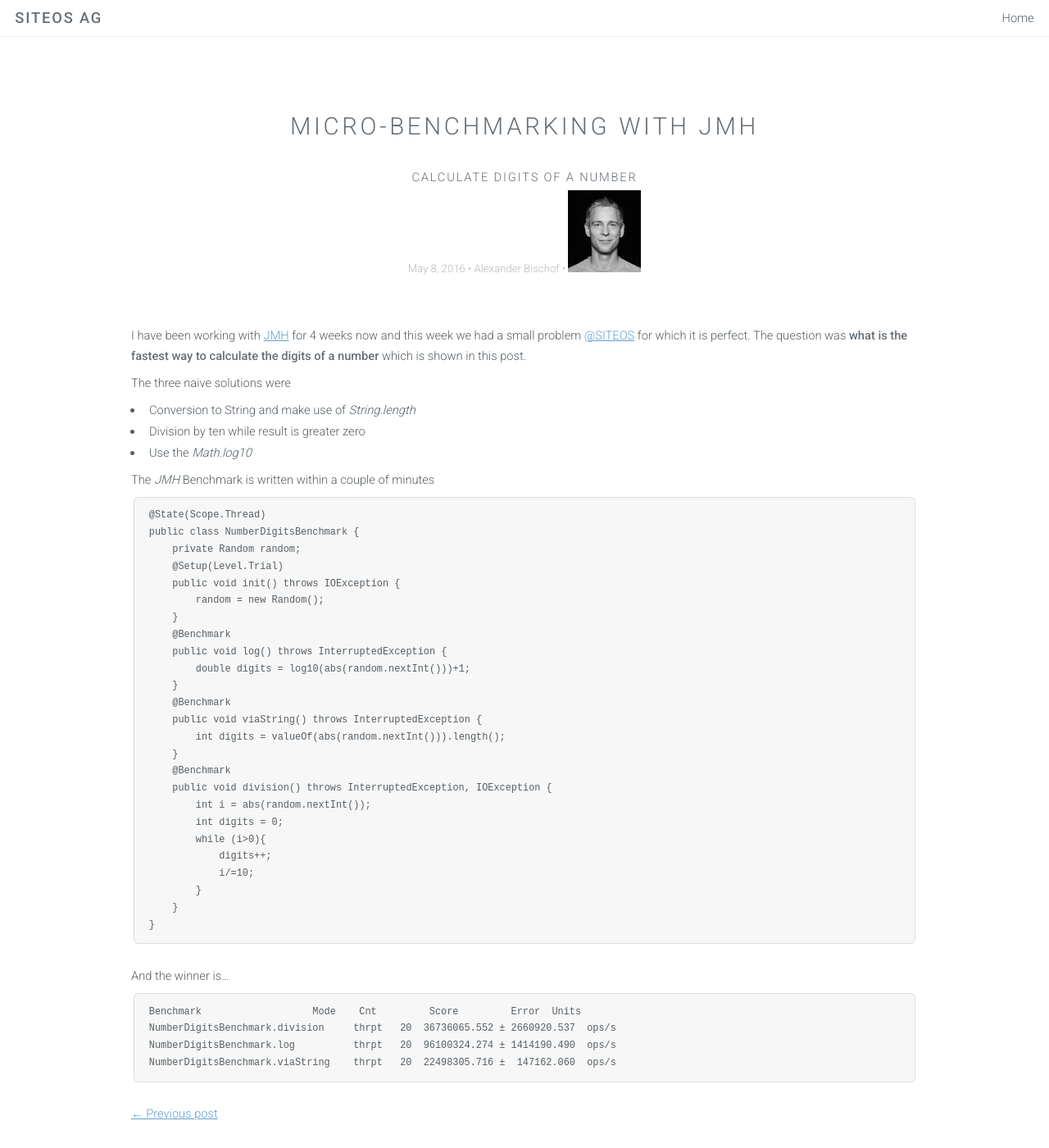
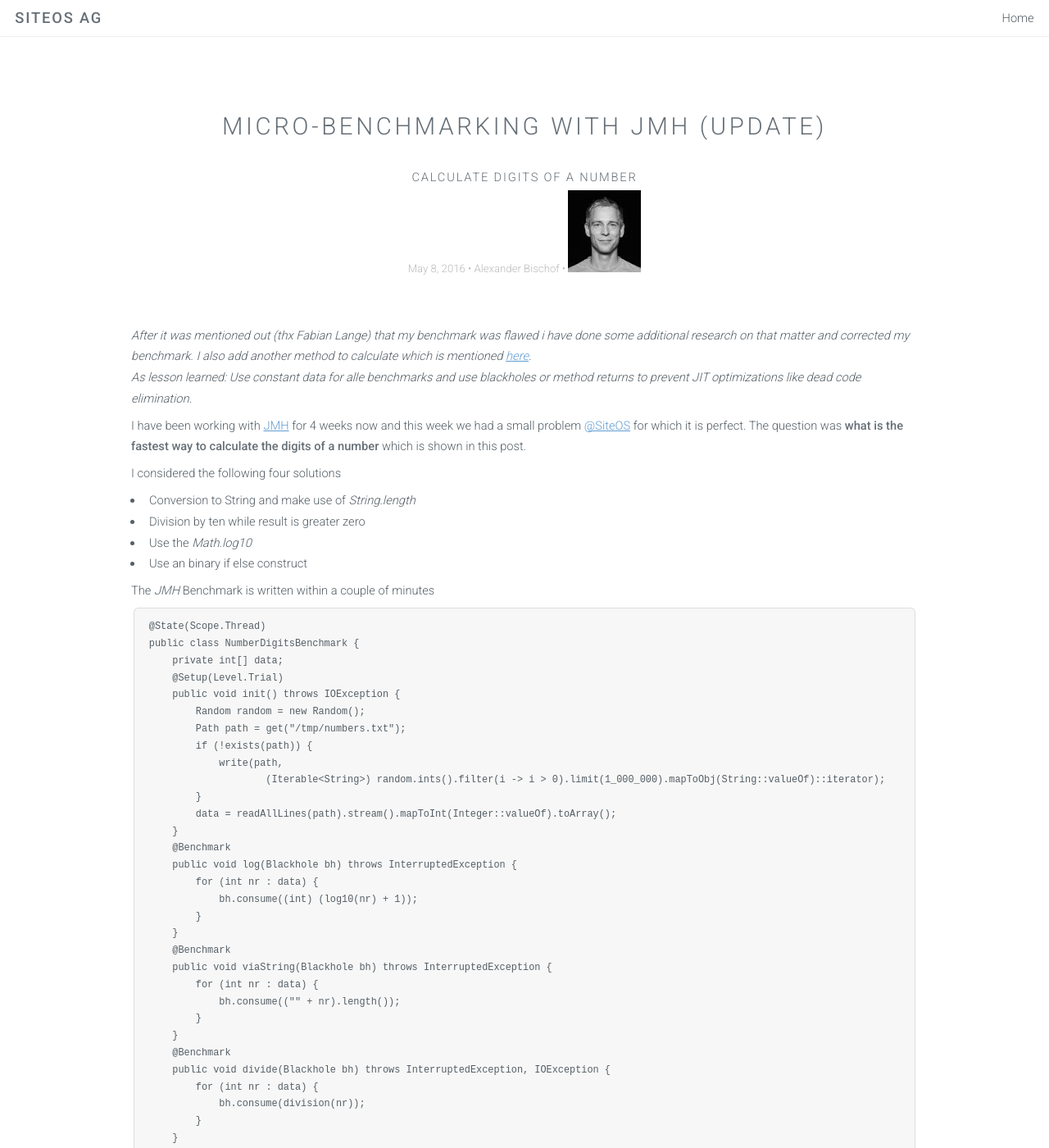
Before and after one commit to SiteOS/siteos.github.io, a Jekyll site: the page built from _posts/2016-05-08-Microbenchmarking-Count-Digits-Of-A-Number.markdown, in a window 1280 px wide and 1400 px high. Shown: the whole window at 82% size. Built offline with Jekyll 4.4.1, drawn with Linux system fonts in a browser that asks for light colours; some of the changed text lies outside the part shown.

Commit message:
Updated jmh post

```diff
--- a/_posts/2016-05-08-Microbenchmarking-Count-Digits-Of-A-Number.markdown
+++ b/_posts/2016-05-08-Microbenchmarking-Count-Digits-Of-A-Number.markdown
@@ -2,55 +2,131 @@
 layout: post
 author: Alexander Bischof
 authorkey: alexanderbischof
-title: Micro-Benchmarking with JMH
+title: Micro-Benchmarking with JMH (Update)
 description: Calculate digits of a number
 categories: Java JMH Benchmarck
 ---
+*After it was mentioned out (thx Fabian Lange) that my benchmark was flawed i have done some additional research on that
+matter and corrected my benchmark. I also add another method to calculate which is mentioned [here](http://stackoverflow.com/questions/1306727/way-to-get-number-of-digits-in-an-int/1308407#1308407).
+As lesson learned: Use constant data for alle benchmarks and use blackholes or method returns to prevent JIT optimizations like dead code elimination.*
+
 I have been working with [JMH](http://openjdk.java.net/projects/code-tools/jmh) for 4 weeks now and this week we had a
-small problem [@SITEOS](http://www.siteos.de) for which it is perfect. The question was **what is the fastest way to calculate
+small problem [@SiteOS](http://www.siteos.de) for which it is perfect. The question was **what is the fastest way to calculate
 the digits of a number** which is shown in this post.
 
-The three naive solutions were
+I considered the following four solutions
 
  - Conversion to String and make use of *String.length*
  - Division by ten while result is greater zero
  - Use the *Math.log10*
+ - Use an binary if else construct
 
 The *JMH* Benchmark is written within a couple of minutes
 
 {% highlight java %}
 @State(Scope.Thread)
 public class NumberDigitsBenchmark {
-    private Random random;
+    private int[] data;
     @Setup(Level.Trial)
     public void init() throws IOException {
-        random = new Random();
+        Random random = new Random();
+        Path path = get("/tmp/numbers.txt");
+        if (!exists(path)) {
+            write(path,
+                    (Iterable<String>) random.ints().filter(i -> i > 0).limit(1_000_000).mapToObj(String::valueOf)::iterator);
+        }
+        data = readAllLines(path).stream().mapToInt(Integer::valueOf).toArray();
     }
     @Benchmark
-    public void log() throws InterruptedException {
-        double digits = log10(abs(random.nextInt()))+1;
+    public void log(Blackhole bh) throws InterruptedException {
+        for (int nr : data) {
+            bh.consume((int) (log10(nr) + 1));
+        }
     }
     @Benchmark
-    public void viaString() throws InterruptedException {
-        int digits = valueOf(abs(random.nextInt())).length();
+    public void viaString(Blackhole bh) throws InterruptedException {
+        for (int nr : data) {
+            bh.consume(("" + nr).length());
+        }
     }
     @Benchmark
-    public void division() throws InterruptedException, IOException {
-        int i = abs(random.nextInt());
+    public void divide(Blackhole bh) throws InterruptedException, IOException {
+        for (int nr : data) {
+            bh.consume(division(nr));
+        }
+    }
+    private int division(int nr) {
         int digits = 0;
-        while (i>0){
+        while (nr > 0) {
             digits++;
-            i/=10;
+            nr /= 10;
         }
+        return digits;
+    }
+    @Benchmark
+    public void theIfWay(Blackhole bh) {
+        for (int nr : data) {
+            bh.consume(ifSolution(nr));
+        }
+    }
+    private static int ifSolution(int n) {
+        if (n < 100000) {
+            // 5 or less
+            if (n < 100) {
+                // 1 or 2
+                if (n < 10)
+                    return 1;
+                else
+                    return 2;
+            } else {
+                // 3 or 4 or 5
+                if (n < 1000)
+                    return 3;
+                else {
+                    // 4 or 5
+                    if (n < 10000)
+                        return 4;
+                    else
+                        return 5;
+                }
+            }
+        } else {
+            // 6 or more
+            if (n < 10000000) {
+                // 6 or 7
+                if (n < 1000000)
+                    return 6;
+                else
+                    return 7;
+            } else {
+                // 8 to 10
+                if (n < 100000000)
+                    return 8;
+                else {
+                    // 9 or 10
+                    if (n < 1000000000)
+                        return 9;
+                    else
+                        return 10;
+                }
+            }
+        }
+    }
+    public static void main(String[] args) throws RunnerException, IOException {
+        Options options = new OptionsBuilder()
+                .include(NumberDigitsBenchmark.class.getSimpleName()).forks(1).build();
+        new Runner(options).run();
     }
 }
 {% endhighlight %}
 
-And the winner is...
+On my machine the if-else construct was the fastest solution but keep in mind that this implementation is an integer
+specialized version. So if you want to use it for longs you have to code a little bit more.
 
 {% highlight text %}
 Benchmark                   Mode    Cnt         Score         Error  Units
-NumberDigitsBenchmark.division     thrpt   20  36736065.552 ± 2660920.537  ops/s
-NumberDigitsBenchmark.log          thrpt   20  96100324.274 ± 1414190.490  ops/s
-NumberDigitsBenchmark.viaString    thrpt   20  22498305.716 ±  147162.060  ops/s
+NumberDigitsBenchmark.divide     thrpt   20   40.986 ± 1.029  ops/s
+NumberDigitsBenchmark.log        thrpt   20   31.435 ± 2.213  ops/s
+NumberDigitsBenchmark.theIfWay   thrpt   20  118.407 ± 7.492  ops/s
+NumberDigitsBenchmark.viaString  thrpt   20   29.617 ± 1.613  ops/s
 {% endhighlight %}
```
